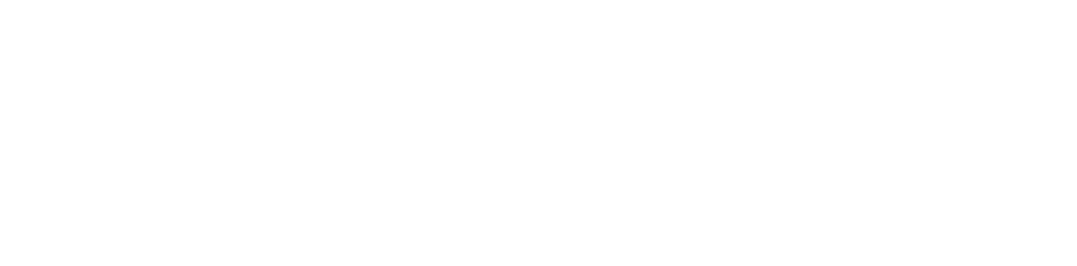
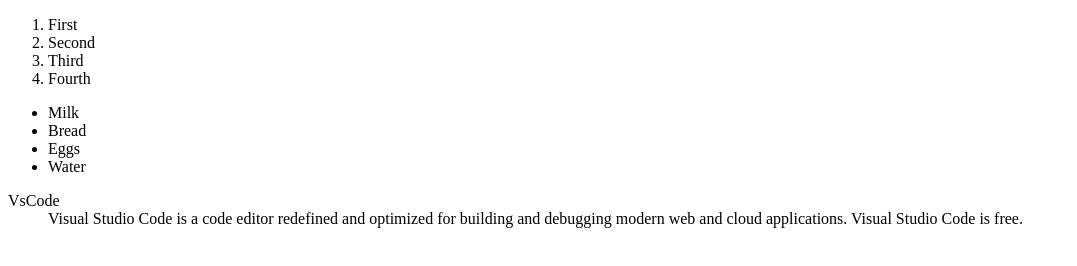
Before and after one commit to whatislavj/lectia4, a plain HTML site: page index.html in a window 1280 px wide. Shown: the whole page, without its empty margins (0-1077 px from the left). Drawn offline with Linux system fonts and the light colour scheme.

Commit message:
Added 3 lists & Added div and section

```diff
--- a/index.html
+++ b/index.html
@@ -1,11 +1,37 @@
 <!DOCTYPE html>
 <html lang="en">
+
 <head>
     <meta charset="UTF-8">
     <meta name="viewport" content="width=device-width, initial-scale=1.0">
     <title>Lectia 4</title>
 </head>
+
 <body>
+    <div class="ordered_list">
+        <ol>
+            <li>First</li>
+            <li>Second</li>
+            <li>Third</li>
+            <li>Fourth</li>
+        </ol>
+    </div>
 
+    <section class="unoredered_list">
+        <ul>
+            <li>Milk</li>
+            <li>Bread</li>
+            <li>Eggs</li>
+            <li>Water</li>
+        </ul>
+    </section>
+
+    <div class="description_list">
+        <dl>
+            <dt>VsCode</dt>
+            <dd>Visual Studio Code is a code editor redefined and optimized for building and debugging modern web and cloud applications. Visual Studio Code is free.</dd>
+        </dl>
+    </div>
 </body>
+
 </html>
```
